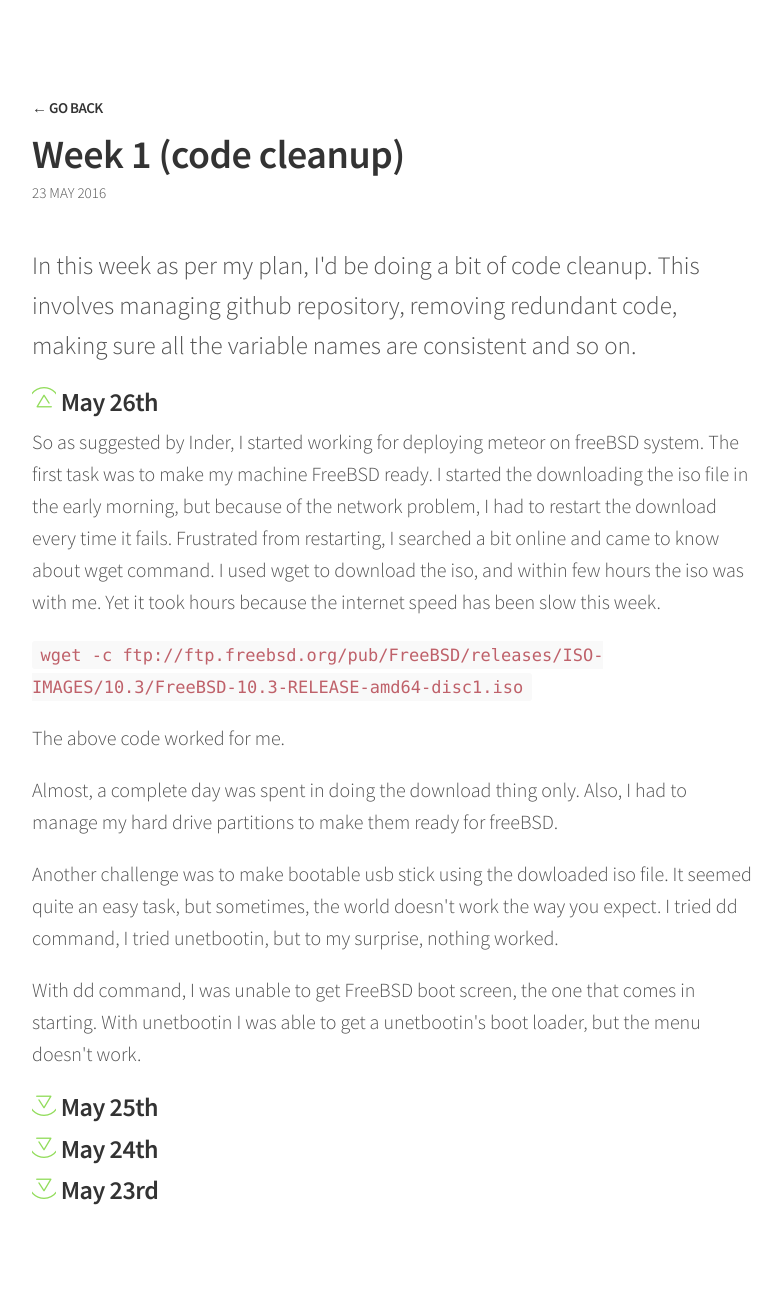
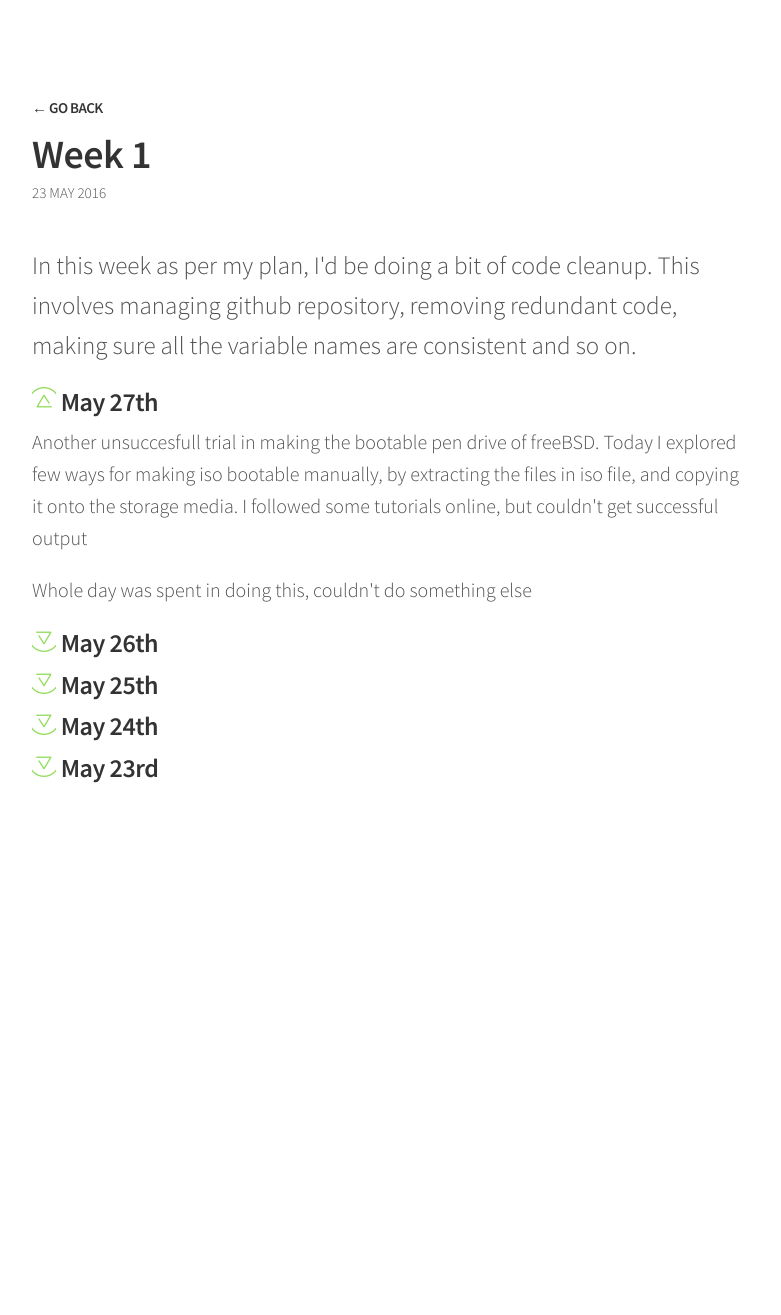
Before and after one commit to Gauravjeetsingh/Gauravjeetsingh.github.io, a Jekyll site: the page built from _posts/2016-05-23-Week-1.md, in a window 1280 px wide. Shown: the whole page, without its empty margins (248-1029 px from the left). Built offline with Jekyll 4.4.1, drawn with Linux system fonts in a browser that asks for light colours; nearby versions of some CDN libraries; after the commit the page ends 900 px from its top, so only the background shows below that.

Commit message:
updated log

```diff
--- a/_posts/2016-05-23-Week-1-code-cleanup.md
+++ b/_posts/2016-05-23-Week-1.md
@@ -1,5 +1,5 @@
 ---
-title: Week 1 (code cleanup)
+title: Week 1
 ---
 
 <p class="lead">
@@ -7,6 +7,11 @@ In this week as per my plan, I'd be doing a bit of code cleanup. This involves m
 </p>
 
 <div class="accordion">
+<h3> May 27th </h3>
+<div>
+<p>Another unsuccesfull trial in making the bootable pen drive of freeBSD. Today I explored few ways for making iso bootable manually, by extracting the files in iso file, and copying it onto the storage media. I followed some tutorials online, but couldn't get successful output</p>
+<p>Whole day was spent in doing this, couldn't do something else </p>
+</div>
 
 <h3> May 26th </h3>
 <div>
```
Also changed, not shown: _posts/2016-05-30-week-2.md (added, +17 -0 lines).
